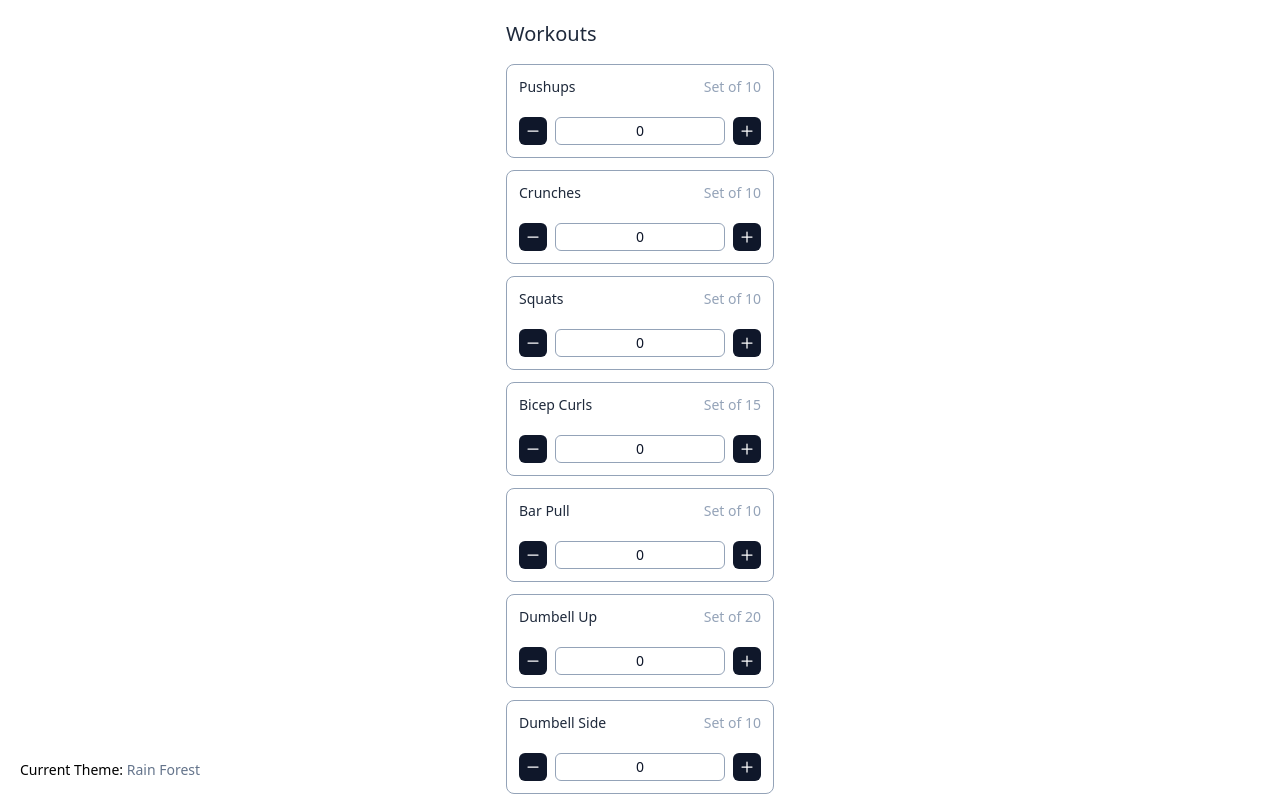
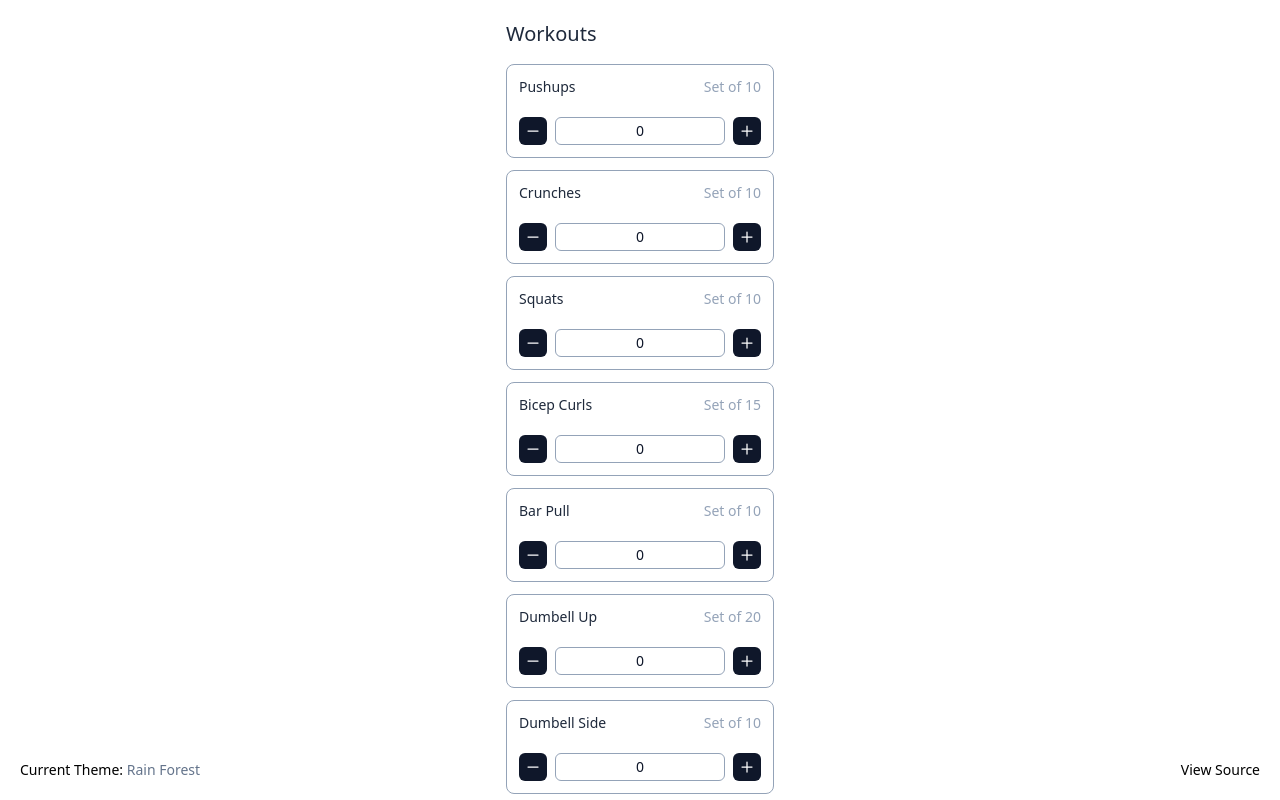
Before and after one commit to nirnejak/workout-tracker, a React (Vite) app: page / in a window 1280 px wide. Shown: the top 800 px of the page. Built offline with nearby package versions, Linux system fonts and the light colour scheme; some icons are missing.

Commit message:
view source link

```diff
--- a/src/App.tsx
+++ b/src/App.tsx
@@ -20,6 +20,14 @@ const App: React.FC = () => {
         <span className="dark:text-zinc-500">Current Theme: </span>
         <span className="text-slate-500 dark:text-zinc-700">{theme}</span>
       </p>
+      <p className="fixed bottom-0 right-5 mb-5 hidden text-sm md:block">
+        <a
+          href="https://github.com/nirnejak/workout-tracker"
+          className="dark:text-zinc-500"
+        >
+          View Source
+        </a>
+      </p>
     </main>
   )
 }
```
